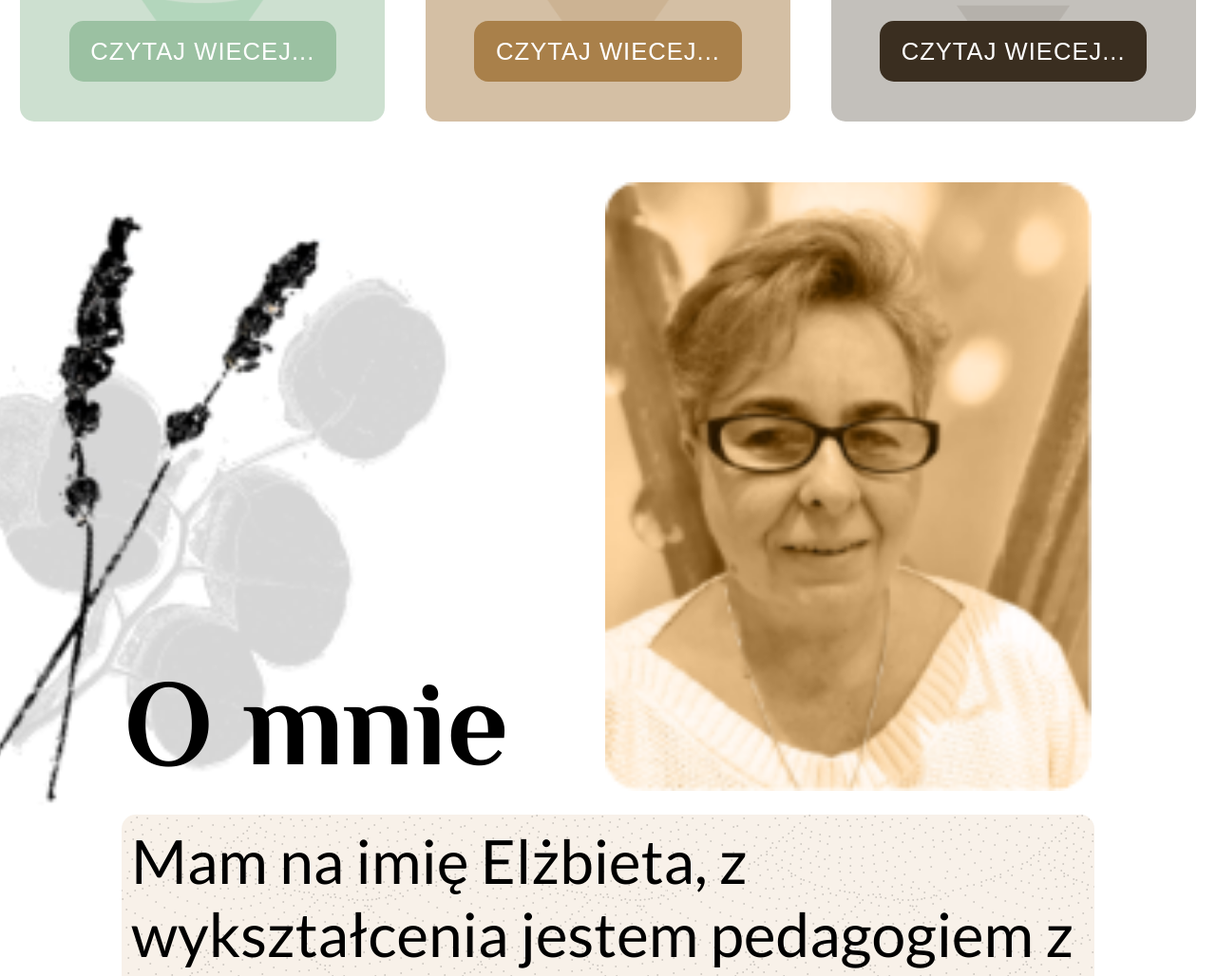
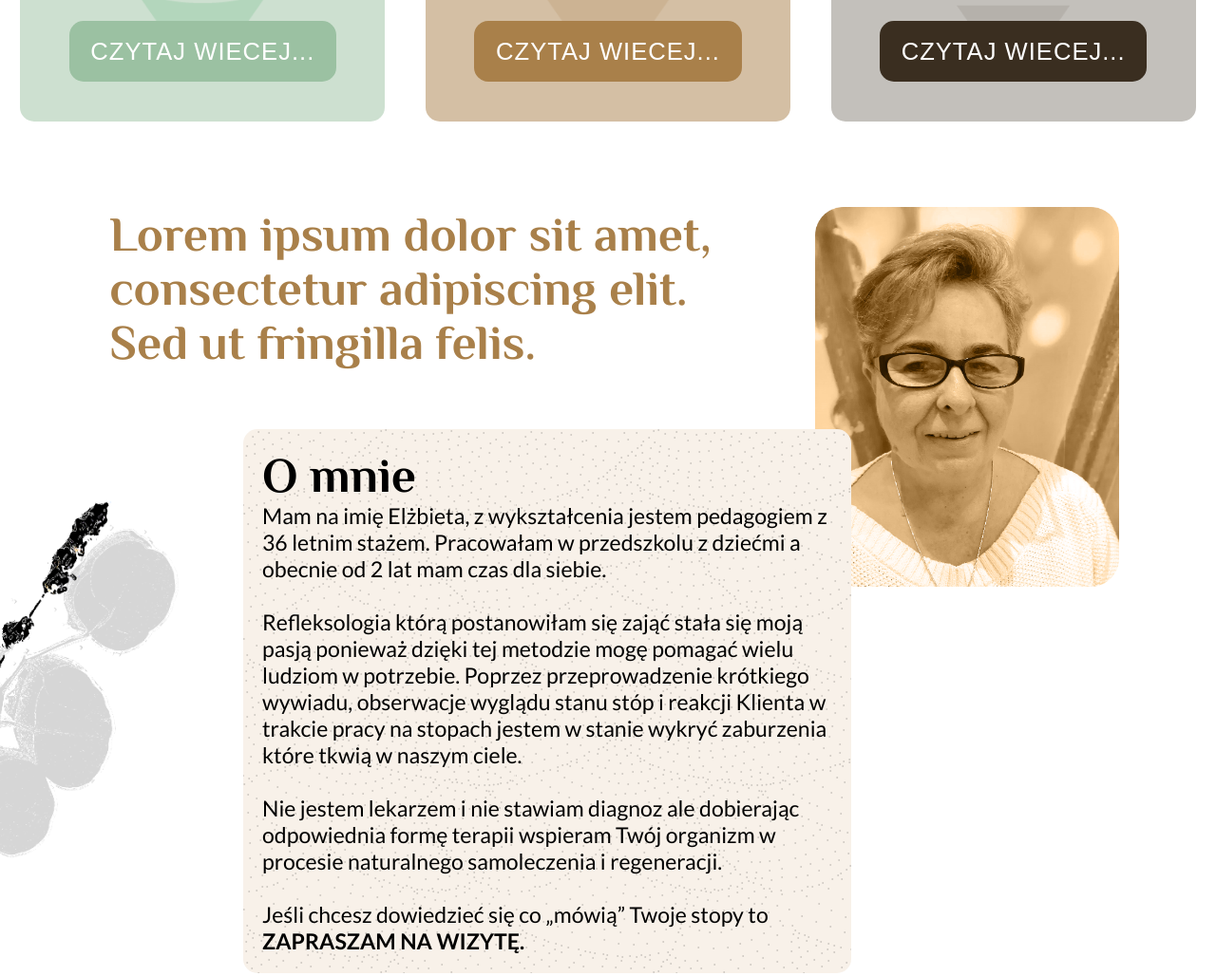
Before and after one commit to gravelTrip/refleksolove, a plain HTML site: page index.html in a window 1280 px wide. Shown: the part 1469-2497 px from the top of the page at 95% size. Drawn offline with Linux system fonts and the light colour scheme.

Commit message:
about-full-res

```diff
--- a/index.html
+++ b/index.html
@@ -91,8 +91,14 @@
 
     <section class="about">
       <h2 class="about__title">O mnie</h2>
-      <img class="about__img-profile" src="/img/mobile/profile.png" alt="" srcset="/img/mobile/logo@2x.png w600">
-      <p class="about__text">Mam na imię Elżbieta, z wykształcenia jestem pedagogiem z 36 letnim stażem. Pracowałam w
+      <h2 class="about__motto">Lorem ipsum dolor sit amet, consectetur adipiscing elit. Sed ut fringilla felis. </h2>
+
+      <img class="about__img-profile" src="/img/mobile/profile.png" alt=""
+        srcset="/img/mobile/profile@2x.png 600w, /img/desktop/profile.png 992w, /img/desktop/profile@2x.png 1440w">
+      <p class="about__text"><span class="about__span">O mnie<br></span>Mam na imię Elżbieta, z wykształcenia jestem
+        pedagogiem z 36
+        letnim
+        stażem. Pracowałam w
         przedszkolu z dziećmi a obecnie od 2 lat mam czas dla siebie.
         </br></br>
         Refleksologia którą postanowiłam się zająć stała się moją pasją ponieważ dzięki tej metodzie mogę pomagać wielu
@@ -105,7 +111,8 @@
         Jeśli chcesz dowiedzieć się co „mówią” Twoje stopy to
         <strong>ZAPRASZAM NA WIZYTĘ.</strong>
       </p>
-      <img class="about__img-decor" src="/img/mobile/decor.png" alt="" srcset="/img/mobile/drcor@2x.png w600">
+      <img class="about__img-decor" src="/img/mobile/decor.png" alt=""
+        srcset="/img/mobile/drcor@2x.png 600w, /img/desktop/decor.png 992w, /img/desktop/decor@2x.png 1440w">
 
     </section>
     <section class="price"></section>
--- a/style/sass/_about.scss
+++ b/style/sass/_about.scss
@@ -3,19 +3,60 @@
   display: flex;
   flex-wrap: wrap;
   justify-content: center;
+  @include size('lg') {
+    justify-content: flex-end;
+  }
+
 
 
   &__title {
-
     font-family: $font-phil;
     font-size: 10vw;
     align-self: flex-end;
     margin-right: 8vw;
+    @include size('lg') {
+      display: none;
+    }
+  }
+
+  &__span {
+    display: none;
+    @include size('lg') {
+      display: block;
+      font-family: $font-phil;
+    font-size: 4vw;
+
+    }
+  }
+
+  &__motto {
+    display: none;
+    @include size('lg') {
+      display: block;
+      width: 54vw;
+      margin-top: 2vw;
+      margin-left: 6vw;
+
+      font-family: $font-phil;
+      font-size: 4vw;
+      color: $col-gold;
+    }
+    @include size('xl') {
+      width: 50vw;
+
+    }
   }
 
   &__img-profile {
-
     width: 40vw;
+    @include size('lg') {
+      width: 25vw;
+      margin: 2vw 8vw 0 4vw;
+    }
+    @include size('xl') {
+      width: 20vw;
+      margin: 2vw 12vw 0 4vw;
+    }
   }
 
   &__text {
@@ -25,13 +66,39 @@
     margin-top: 2vw;;
     background-image: url("/img/sand-tile.png");
     font-size: 5vw;
+    @include size('md') {
+      font-size: 3vw;
+      width: 80vw;
+    }
+    @include size('lg') {
+      position: relative;
+      top: -15vw;
+      right: 30vw;
+      font-size: 1.8vw;
+      width: 50vw;
+      padding: 20px;
+    }
+    @include size('xl') {
+      font-size: 1.2vw;
+      width: 35vw;
+      top: -12vw;
+    }
   }
 
   &__img-decor {
-
     position: absolute;
     width: 60vw;
     top: -5vw;
     left: -15vw;
+    @include size('lg') {
+      width: 40vw;
+      top: 20vw;
+      left: -20vw;
+    }
+    @include size('xl') {
+      width: 40vw;
+      top: 13vw;
+      left: -15vw;
+    }
   }
 }
```
Also changed, not shown: img/desktop/decor.png (added), img/desktop/decor@2x.png (added), img/desktop/profile.png (added), img/desktop/profile@2x.png (added), style/css/main.css, 1 other file.
